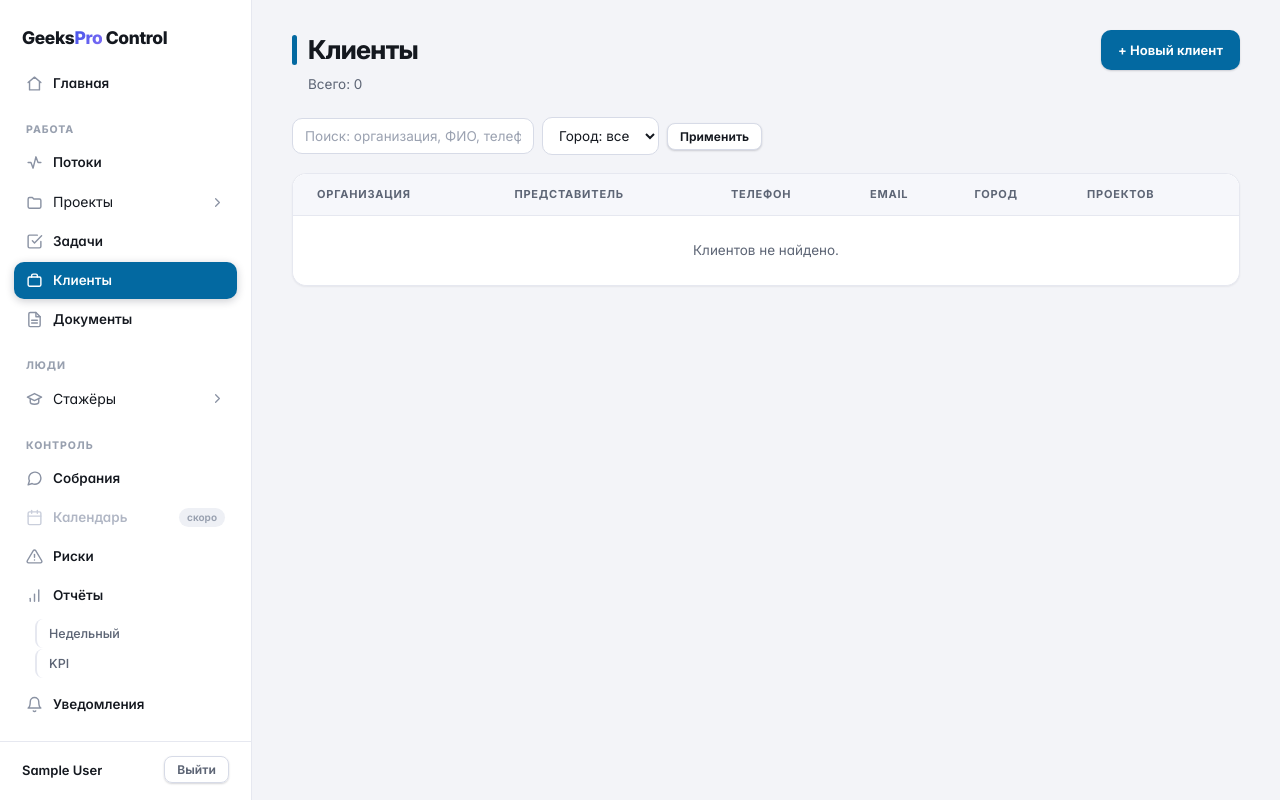
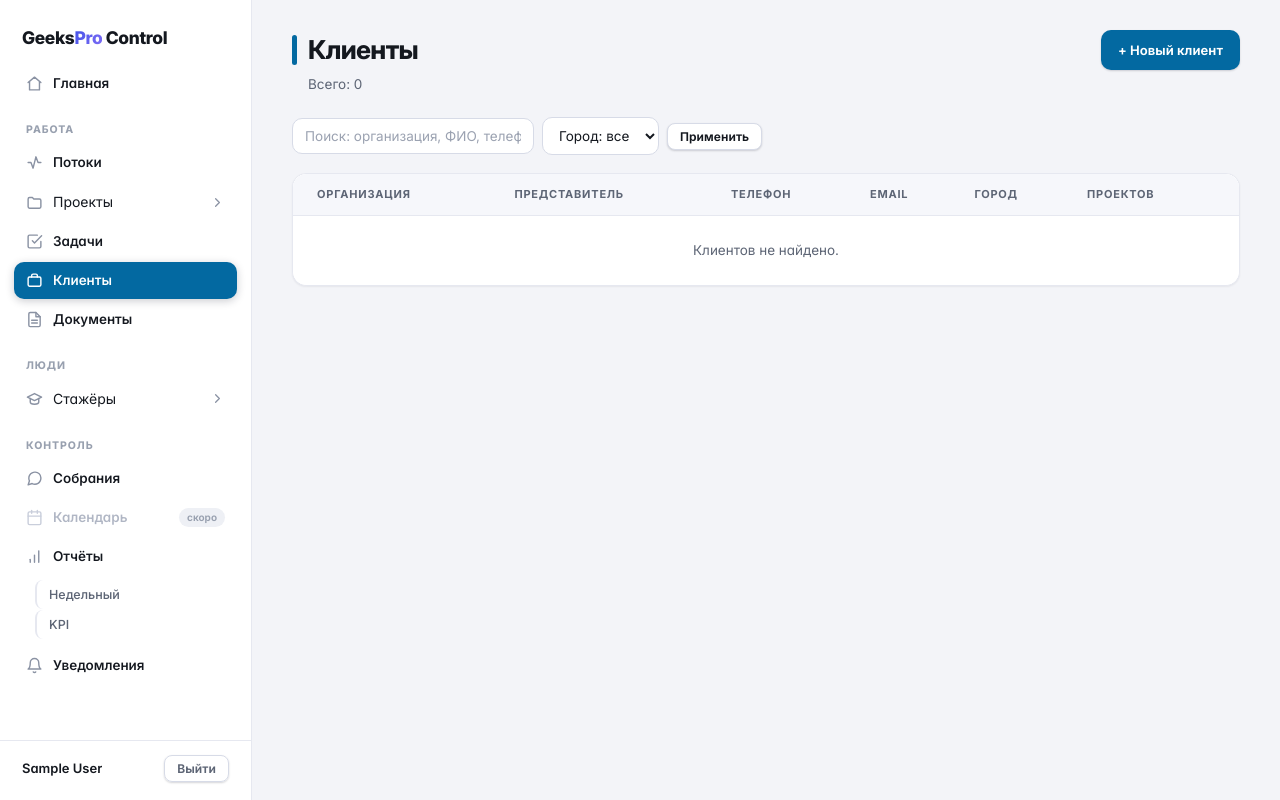
Before and after one commit to Nurbolottop/GeeksProControl, a Django app: page /clients/ in a window 1280 px wide. Run offline with Django 5.2, Linux system fonts and the light colour scheme; the visitor is signed in with stand-in values (Sample User, id 1); data that the repository does not hold is empty; parts of the project's set-up code (start-up, migrations or seed data) failed here and were passed over.

Commit message:
Убрана страница «Риски» из меню
Co-Authored-By: Claude Fable 5 <noreply@anthropic.com>

```diff
--- a/app/templates/base.html
+++ b/app/templates/base.html
@@ -112,13 +112,6 @@
                 </span>
                 <em>скоро</em>
             </span>
-            <a href="{% url 'risks:list' %}"
-               class="nav-item {% if request.resolver_match.namespace == 'risks' %}is-active{% endif %}">
-                <span class="nav-item__label">
-                    <svg viewBox="0 0 24 24" fill="none" stroke="currentColor" stroke-width="2" stroke-linecap="round" stroke-linejoin="round"><path d="M10.29 3.86 1.82 18a2 2 0 0 0 1.71 3h16.94a2 2 0 0 0 1.71-3L13.71 3.86a2 2 0 0 0-3.42 0z"/><path d="M12 9v4"/><path d="M12 17h.01"/></svg>
-                    Риски
-                </span>
-            </a>
             <div class="nav-group">
                 <a href="{% url 'reports:weekly_list' %}"
                    class="nav-item {% if request.resolver_match.namespace == 'reports' %}is-active{% endif %}">
```
